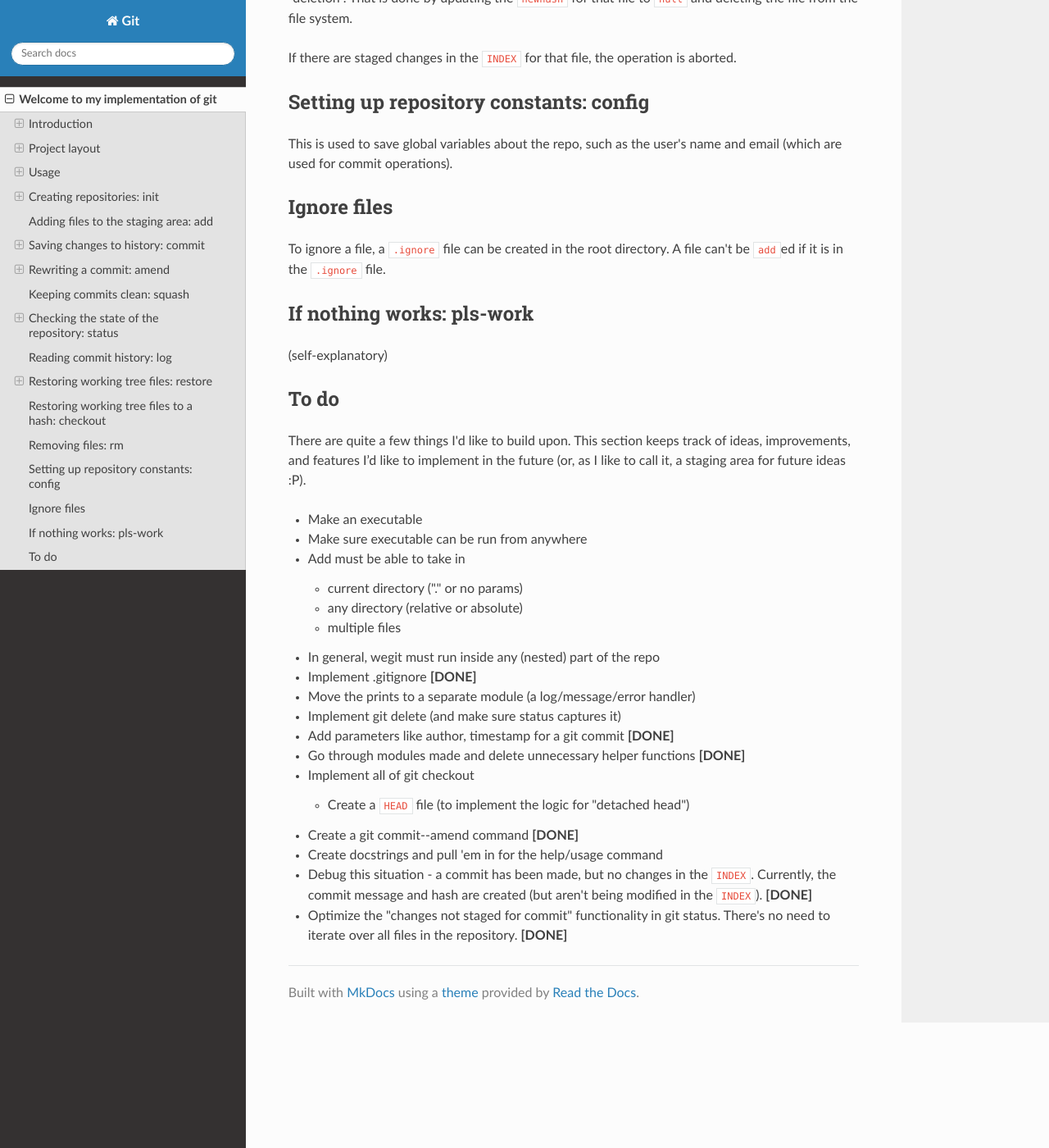
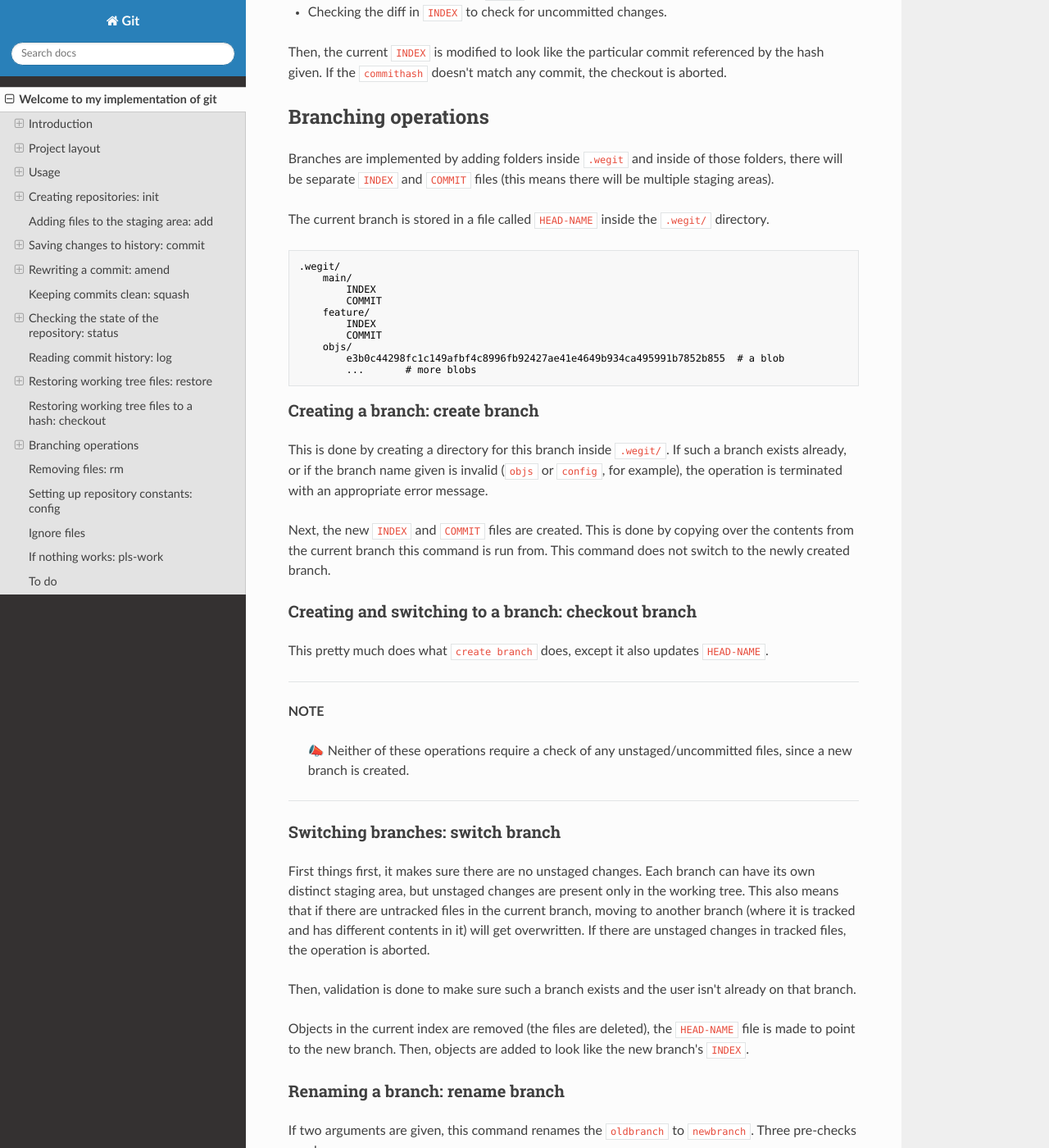
Before and after one commit to Sankari-K/git-in-scala, an MkDocs documentation site: the page built from docs/index.md, in a window 1280 px wide and 1400 px high, scrolled down 6955 px. Shown: the whole window at 82% size. Built offline with MkDocs 1.6.1, drawn with Linux system fonts in a browser that asks for light colours; nearby versions of some CDN libraries; some of the changed text lies outside the part shown.

Commit message:
Update docs about branching

````diff
--- a/docs/index.md
+++ b/docs/index.md
@@ -20,6 +20,15 @@ This project is a personal implementation of Git, the popular version control sy
 * `checkout <hash>` - Restore working tree files to the given hash. [(git man page)](https://git-scm.com/docs/git-checkout)
 * `rm <files>` - Remove files from the worktree and index. [(git man page)](https://git-scm.com/docs/git-rm)
 * `config <key> <value>` - Sets the `key`'s value to be equal to `value` in git's config file.
+<br>
+
+Please refer to [this](https://git-scm.com/docs/user-manual.html#manipulating-branches) manual for branching commands
+
+* `create branch <branch name>` - Creates a new branch with the name given, doesn't switch to the new branch.
+* `checkout branch <branch name>` - Creates a new branch and switches to it.
+* `switch branch <branch name>` - Switches to an existing branch.
+* `branch show-current` - Shows the current branch that the repo is on.
+* `branch show-all` - Shows all branches created.
 * `pls-work` - A desperate plea to the version control gods. Sometimes, you just need a little extra luck.
 
 ## Project layout
@@ -230,6 +239,72 @@ Before the command is run, it makes sure there are no local changes that haven't
 
 Then, the current `INDEX` is modified to look like the particular commit referenced by the hash given. If the `commithash` doesn't match any commit, the checkout is aborted.
 
+## Branching operations
+
+Branches are implemented by adding folders inside `.wegit` and inside of those folders, there will be separate `INDEX` and `COMMIT` files (this means there will be multiple staging areas).
+
+The current branch is stored in a file called `HEAD-NAME` inside the `.wegit/` directory.
+
+```plaintext
+.wegit/
+    main/
+        INDEX
+        COMMIT
+    feature/
+        INDEX
+        COMMIT
+    objs/
+        e3b0c44298fc1c149afbf4c8996fb92427ae41e4649b934ca495991b7852b855  # a blob
+        ...       # more blobs
+```
+
+### Creating a branch: create branch
+
+This is done by creating a directory for this branch inside `.wegit/`. If such a branch exists already, or if the branch name given is invalid (`objs` or `config`, for example), the operation is terminated with an appropriate error message.
+
+Next, the new `INDEX` and `COMMIT` files are created. This is done by copying over the contents from the current branch this command is run from. This command does not switch to the newly created branch.
+
+### Creating and switching to a branch: checkout branch
+
+This pretty much does what `create branch` does, except it also updates `HEAD-NAME`.
+
+---
+**NOTE**
+
+> 📣 Neither of these operations require a check of any unstaged/uncommitted files, since a new branch is created.
+
+---
+
+### Switching branches: switch branch
+
+First things first, it makes sure there are no unstaged changes. Each branch can have its own distinct staging area, but unstaged changes are present only in the working tree. This also means that if there are untracked files in the current branch, moving to another branch (where it is tracked and has different contents in it) will get overwritten. If there are unstaged changes in tracked files, the operation is aborted.
+
+Then, validation is done to make sure such a branch exists and the user isn't already on that branch.
+
+Objects in the current index are removed (the files are deleted), the `HEAD-NAME` file is made to point to the new branch. Then, objects are added to look like the new branch's `INDEX`.
+
+### Renaming a branch: rename branch
+
+If two arguments are given, this command renames the `oldbranch` to `newbranch`. Three pre-checks are done:
+
+* `newbranch` isn't already a branch
+* `newbranch` isn't invalid (`objs` or `config`, for example)
+* `oldbranch` is already a branch
+
+Then, the `oldbranch/` directory is renamed to `newbranch/`.
+
+#### Rename current branch
+If only one argument is given or if the `oldbranch` happens to be the current branch, this (current) branch is renamed to the given `newbranch`.
+
+This additionally changes `HEAD-NAME` to the the new branch name.
+### Current branch: show-current
+
+This shows the contents in `HEAD-NAME`.
+
+### All branches: show-all
+
+This shows all branches in the repo, with markers for what the current branch is. This is done by iterating over all folders in the `.wegit/` directory (and not considering the `objs/` folder).
+
 ## Removing files: rm
 
 This command deletes the specified file and updates that information in the `INDEX` => it stages the "deletion".
@@ -248,6 +323,17 @@ To ignore a file, a `.ignore` file can be created in the root directory. A file
 ## If nothing works: pls-work
 
 (self-explanatory)
+
+---
+**📣 NOTE: SOME KNOWN DECISIONS TAKEN**
+
+List of things that were researched, but have been decided as out of scope:
+
+1. Git ideally has hooks to check when files are deleted outside of git. For now, an assumption is made that files are only deleted with the `rm` command inside of `wegit`. This also means that any deletion is always a staged change, and never an unstaged change.
+
+2. Ideally, git asks to `stash` changes when switching branches when there are uncommitted/unstaged changes - this depends on whether/how the working tree must be changed. If it is "clean", switching can be done without stashing or committing. Long story short, there are rules set in place with a lot of corner cases. If interested, this is a good place to start to go down a rabbit hole: [Checkout another branch when there are uncommitted changes on the current branch](https://stackoverflow.com/a/22055552/14719340)
+
+---
 
 ## To do
 
````
